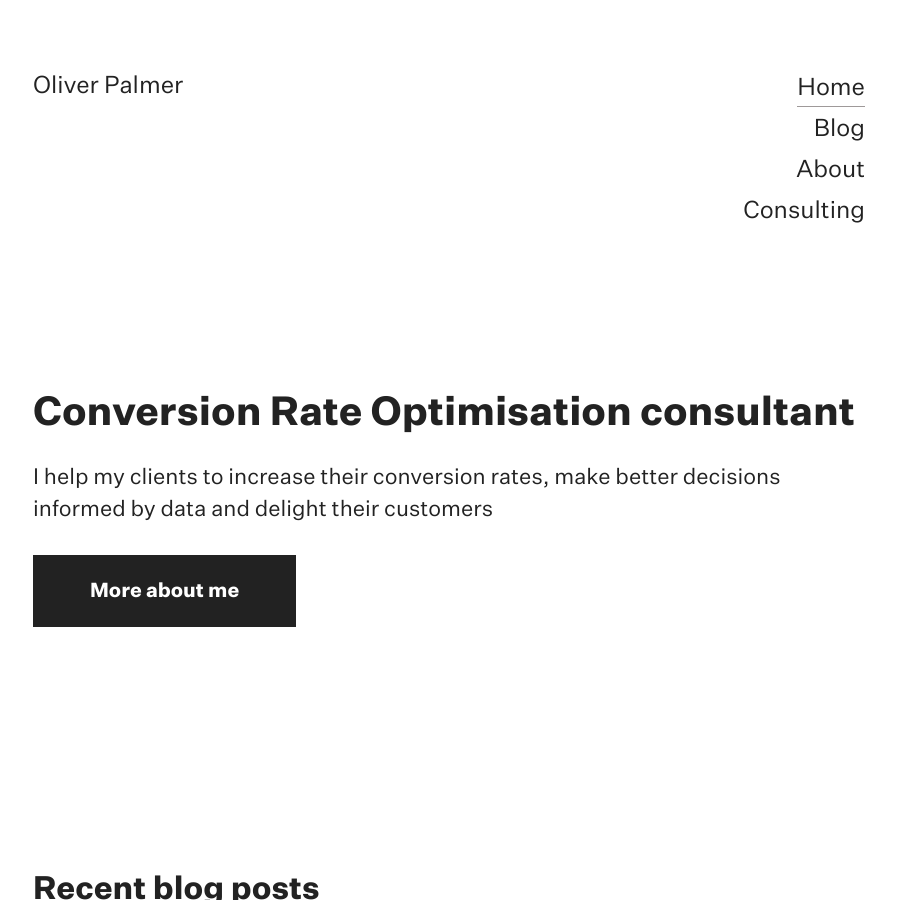
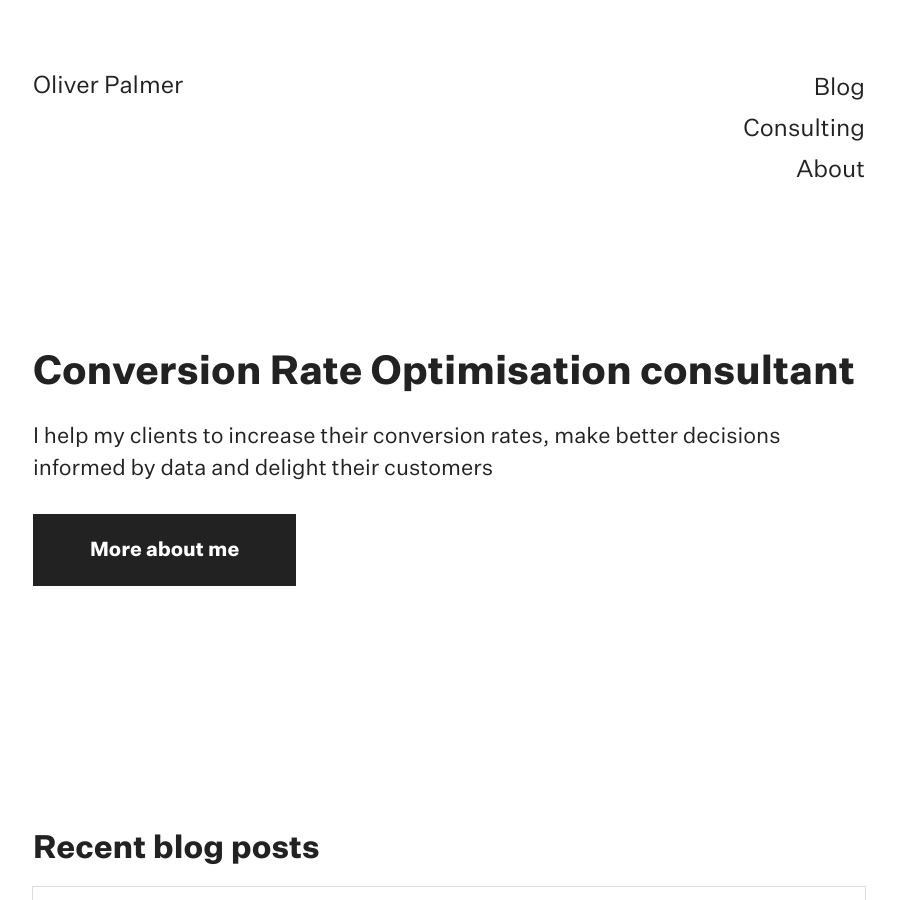
Before and after one commit to olleepalmer/olleepalmer.github.io, a Jekyll site: the page built from index.md, in a window 1280 px wide and 900 px high. Shown: the whole window, without its empty margins (191-1088 px from the left). Built offline with Jekyll 4.4.1, drawn with Linux system fonts in a browser that asks for light colours; comment, search, counter and statistics services are not loaded.

Commit message:
Nav changes

```diff
--- a/_includes/header.html
+++ b/_includes/header.html
@@ -182,14 +200,14 @@ End exta CSS -->
 								{% endif %}
 								{% endfor %}
 								<!-- end checking the url -->
-								<li class="nav-item"><a class="nav-link hover-underline {% if page.url == '/' %}active{% endif %}" href="/">Home</a>
+
+								<li class="nav-item"><a class="nav-link hover-underline {% if page_is == 'blog' %}active{% endif %}" href="/blog">Blog</a>
 								</li>
-								<li class="nav-item"><a class="nav-link hover-underline {% if page_is == 'blog' %}active{% endif %}" href="/blog">Blog</a>
+								<li class="nav-item"><a class="nav-link hover-underline {% if page_is == 'consulting' %}active{% endif %}" href="/consulting">Consulting</a>
 								</li>
 								<li class="nav-item"><a class="nav-link hover-underline {% if page_is == 'about' %}active{% endif %}" href="/about">About</a>
 								</li>
-								<li class="nav-item"><a class="nav-link hover-underline {% if page_is == 'consulting' %}active{% endif %}" href="/consulting">Consulting</a>
-								</li>
+
 
 
 
```
Also changed, not shown: other parts of _includes/header.html (+19 -1 lines).
